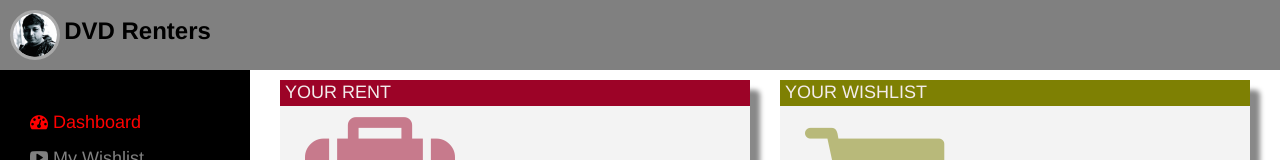
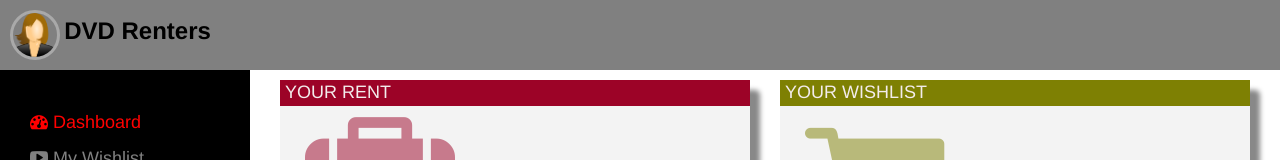
Before and after one commit to just4give/dvd-renters, a website: page index.html in a window 1280 px wide. Shown: the top 160 px of the page. Drawn offline with Linux system fonts and the light colour scheme.

```diff
--- a/index.html
+++ b/index.html
@@ -21,7 +21,7 @@
 <body class="container-fluid">
 
 	<header class="header fixed">
-		<img src="assets/images/me.png" class="avatar"/>
+		<img src="assets/images/user.png" class="avatar"/>
 		<span class="brand"><a ui-sref="/">DVD Renters</a></span></header>
 	<nav class="menu-wrapper">
 
```
Also changed, not shown: assets/images/p1.jpg (deleted), assets/images/user.png (added), 3 other files.
